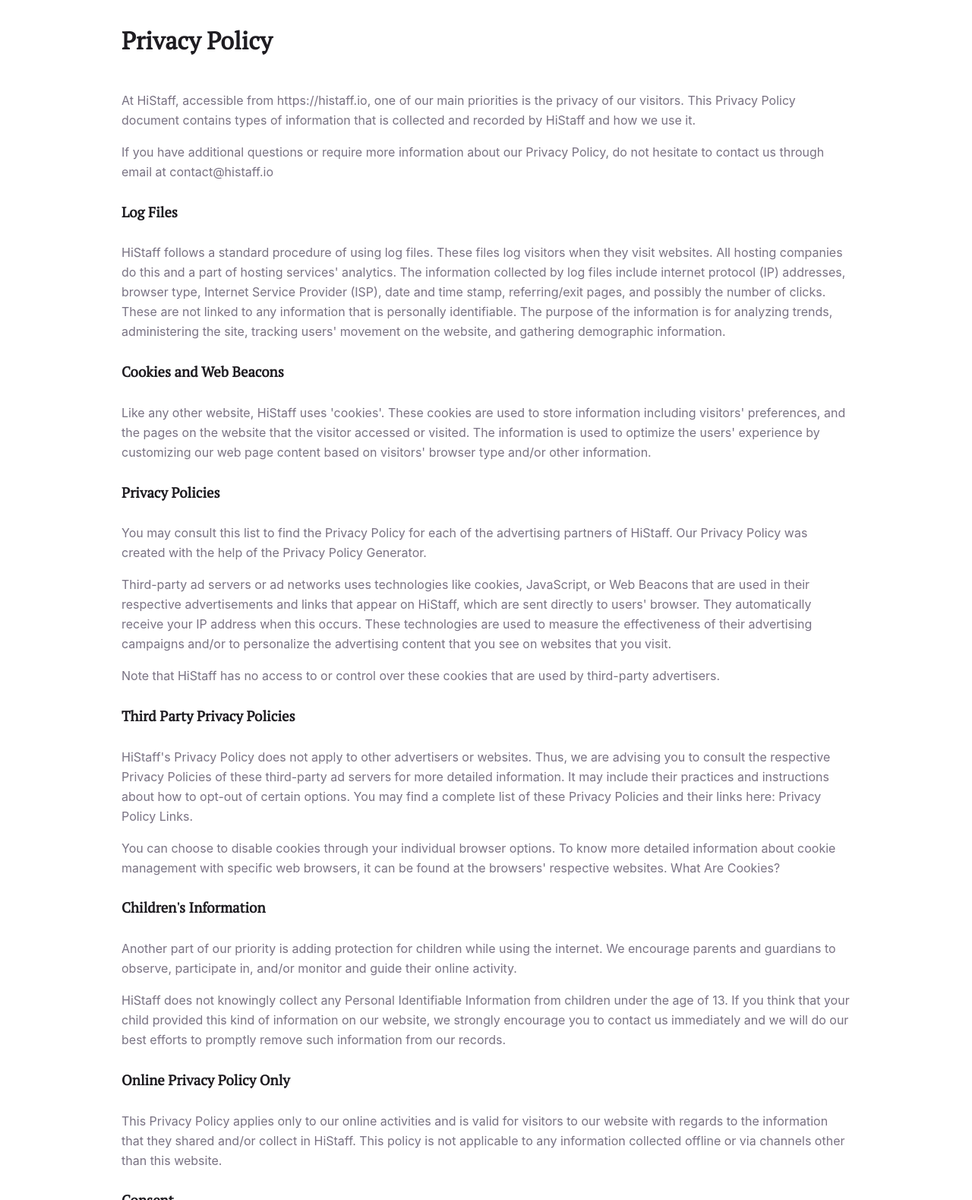
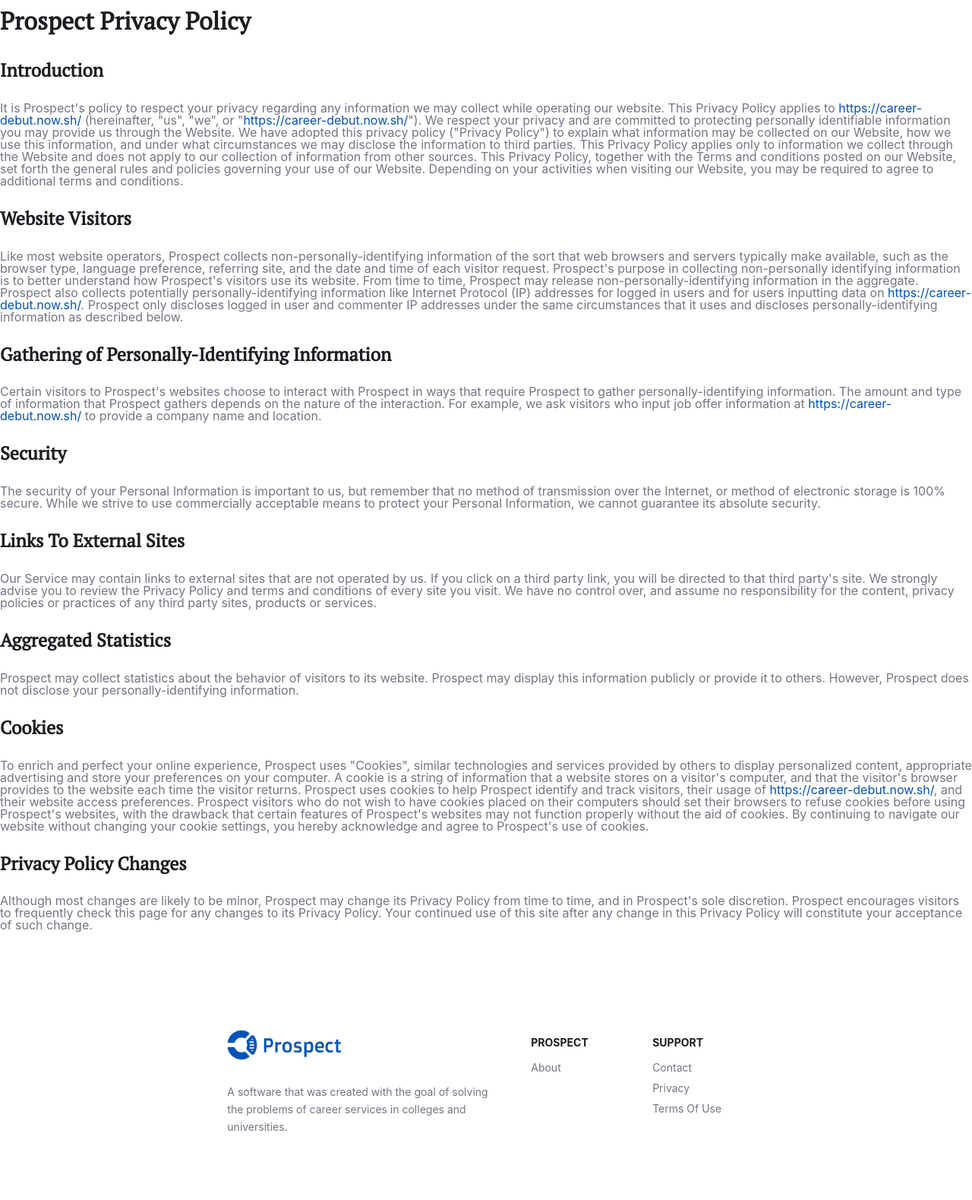
Before and after one commit to Career-Launchpad/landing, a Gatsby site: page /privacy in a window 1280 px wide. Shown: the part 140-1719 px from the top of the page at 76% size. Built offline with nearby package versions, Linux system fonts and the light colour scheme; Gatsby itself is replaced by a stand-in of ours.

Commit message:
Add markdown plugin to gatsby

```diff
--- a/gatsby-config.js
+++ b/gatsby-config.js
@@ -13,6 +13,14 @@
         path: `${__dirname}/static/images`,
       },
     },
+    {
+      resolve: `gatsby-source-filesystem`,
+      options: {
+        name: `pages-md`,
+        path: `${__dirname}/src/pages-md`,
+      },
+    },
+    `gatsby-transformer-remark`,
     `gatsby-transformer-sharp`,
     `gatsby-plugin-sharp`,
     {
--- a/gatsby-node.js
+++ b/gatsby-node.js
@@ -1,7 +1,49 @@
-/**
- * Implement Gatsby's Node APIs in this file.
- *
- * See: https://www.gatsbyjs.org/docs/node-apis/
- */
+const path = require(`path`)
+const { createFilePath } = require(`gatsby-source-filesystem`)
 
-// You can delete this file if you're not using it
+exports.onCreateNode = ({ node, getNode, actions }) => {
+  const { createNodeField } = actions
+  if (node.internal.type === `MarkdownRemark`) {
+    const slug = createFilePath({ node, getNode, basePath: `pages` })
+    createNodeField({
+      node,
+      name: `slug`,
+      value: slug,
+    })
+  }
+}
+
+exports.createPages = async ({ actions, graphql, reporter }) => {
+  const { createPage } = actions
+
+  const mdTemplate = path.resolve(`src/templates/mdTemplate.js`)
+
+  const result = await graphql(`
+    query MarkdownQuery {
+      allMarkdownRemark {
+        edges {
+          node {
+            id
+            fields {
+              slug
+            }
+          }
+        }
+      }
+    }
+  `)
+
+  // Handle errors
+  if (result.errors) {
+    reporter.panicOnBuild(`Error while running GraphQL query.`)
+    return
+  }
+
+  result.data.allMarkdownRemark.edges.forEach(({ node }) => {
+    createPage({
+      path: node.fields.slug,
+      component: mdTemplate,
+      context: {}, // additional data can be passed via context
+    })
+  })
+}
--- a/package.json
+++ b/package.json
@@ -14,7 +14,8 @@
     "gatsby-plugin-sass": "^2.0.11",
     "gatsby-plugin-sharp": "^2.1.2",
     "gatsby-plugin-web-font-loader": "^1.0.4",
-    "gatsby-source-filesystem": "^2.0.37",
+    "gatsby-source-filesystem": "^2.1.46",
+    "gatsby-transformer-remark": "^2.6.48",
     "gatsby-transformer-sharp": "^2.1.20",
     "node-sass": "^4.13.1",
     "prop-types": "^15.7.2",
--- a/src/components/layout.js
+++ b/src/components/layout.js
@@ -12,10 +12,6 @@
 import Header from "./header"
 import "../../static/styles/main.scss"
 import logo from "../../static/images/logo.png"
-import iconTwitter from "../../static/images/icon-twitter.svg"
-import iconLinkedin from "../../static/images/icon-linkedin.svg"
-import iconGitHub from "../../static/images/icon-github.svg"
-import iconInstagram from "../../static/images/icon-instagram.svg"
 
 const Layout = ({ children }) => (
   <StaticQuery
--- /dev/null
+++ b/src/pages-md/privacy.md
@@ -0,0 +1,38 @@
+# Prospect Privacy Policy
+
+## Introduction
+
+It is Prospect's policy to respect your privacy regarding any information we may collect while operating our website. This Privacy Policy applies to https://career-debut.now.sh/ (hereinafter, "us", "we", or "https://career-debut.now.sh/"). We respect your privacy and are committed to protecting personally identifiable information you may provide us through the Website. We have adopted this privacy policy ("Privacy Policy") to explain what information may be collected on our Website, how we use this information, and under what circumstances we may disclose the information to third parties. This Privacy Policy applies only to information we collect through the Website and does not apply to our collection of information from other sources.
+This Privacy Policy, together with the Terms and conditions posted on our Website, set forth the general rules and policies governing your use of our Website. Depending on your activities when visiting our Website, you may be required to agree to additional terms and conditions.
+
+## Website Visitors
+
+Like most website operators, Prospect collects non-personally-identifying information of the sort that web browsers and servers typically make available, such as the browser type, language preference, referring site, and the date and time of each visitor request. Prospect's purpose in collecting non-personally identifying information is to better understand how Prospect's visitors use its website. From time to time, Prospect may release non-personally-identifying information in the aggregate.
+Prospect also collects potentially personally-identifying information like Internet Protocol (IP) addresses for logged in users and for users inputting data on https://career-debut.now.sh/. Prospect only discloses logged in user and commenter IP addresses under the same circumstances that it uses and discloses personally-identifying information as described below.
+
+## Gathering of Personally-Identifying Information
+
+Certain visitors to Prospect's websites choose to interact with Prospect in ways that require Prospect to gather personally-identifying information. The amount and type of information that Prospect gathers depends on the nature of the interaction. For example, we ask visitors who input job offer information at https://career-debut.now.sh/ to provide a company name and location.
+
+## Security
+
+The security of your Personal Information is important to us, but remember that no method of transmission over the Internet, or method of electronic storage is 100% secure. While we strive to use commercially acceptable means to protect your Personal Information, we cannot guarantee its absolute security.
+
+## Links To External Sites
+
+Our Service may contain links to external sites that are not operated by us. If you click on a third party link, you will be directed to that third party's site. We strongly advise you to review the Privacy Policy and terms and conditions of every site you visit.
+We have no control over, and assume no responsibility for the content, privacy policies or practices of any third party sites, products or services.
+
+## Aggregated Statistics
+
+Prospect may collect statistics about the behavior of visitors to its website. Prospect may display this information publicly or provide it to others. However, Prospect does not disclose your personally-identifying information.
+
+## Cookies
+
+To enrich and perfect your online experience, Prospect uses "Cookies", similar technologies and services provided by others to display personalized content, appropriate advertising and store your preferences on your computer.
+A cookie is a string of information that a website stores on a visitor's computer, and that the visitor's browser provides to the website each time the visitor returns. Prospect uses cookies to help Prospect identify and track visitors, their usage of https://career-debut.now.sh/, and their website access preferences. Prospect visitors who do not wish to have cookies placed on their computers should set their browsers to refuse cookies before using Prospect's websites, with the drawback that certain features of Prospect's websites may not function properly without the aid of cookies.
+By continuing to navigate our website without changing your cookie settings, you hereby acknowledge and agree to Prospect's use of cookies.
+
+## Privacy Policy Changes
+
+Although most changes are likely to be minor, Prospect may change its Privacy Policy from time to time, and in Prospect's sole discretion. Prospect encourages visitors to frequently check this page for any changes to its Privacy Policy. Your continued use of this site after any change in this Privacy Policy will constitute your acceptance of such change.
--- a/src/pages/privacy.js
+++ /dev/null
@@ -1,47 +0,0 @@
-import React from "react"
-
-import Layout from "../components/layout"
-import SEO from "../components/seo"
-
-const PrivacyPage = () => (
-    <Layout>
-        <SEO title="Privacy Policy"/>
-        <div className="container">
-            <div className="content">
-                <div className="title">
-                    <h1>Privacy Policy</h1>
-                </div>
-
-                <p>At HiStaff, accessible from https://histaff.io, one of our main priorities is the privacy of our visitors. This Privacy Policy document contains types of information that is collected and recorded by HiStaff and how we use it.</p>
-                <p>If you have additional questions or require more information about our Privacy Policy, do not hesitate to contact us through email at contact@histaff.io</p>
-
-                <h3>Log Files</h3>
-                <p>HiStaff follows a standard procedure of using log files. These files log visitors when they visit websites. All hosting companies do this and a part of hosting services' analytics. The information collected by log files include internet protocol (IP) addresses, browser type, Internet Service Provider (ISP), date and time stamp, referring/exit pages, and possibly the number of clicks. These are not linked to any information that is personally identifiable. The purpose of the information is for analyzing trends, administering the site, tracking users' movement on the website, and gathering demographic information.</p>
-
-                <h3>Cookies and Web Beacons</h3>
-                <p>Like any other website, HiStaff uses 'cookies'. These cookies are used to store information including visitors' preferences, and the pages on the website that the visitor accessed or visited. The information is used to optimize the users' experience by customizing our web page content based on visitors' browser type and/or other information.</p>
-
-                <h3>Privacy Policies</h3>
-                <p>You may consult this list to find the Privacy Policy for each of the advertising partners of HiStaff. Our Privacy Policy was created with the help of the Privacy Policy Generator.</p>
-                <p>Third-party ad servers or ad networks uses technologies like cookies, JavaScript, or Web Beacons that are used in their respective advertisements and links that appear on HiStaff, which are sent directly to users' browser. They automatically receive your IP address when this occurs. These technologies are used to measure the effectiveness of their advertising campaigns and/or to personalize the advertising content that you see on websites that you visit.</p>
-                <p>Note that HiStaff has no access to or control over these cookies that are used by third-party advertisers.</p>
-
-                <h3>Third Party Privacy Policies</h3>
-                <p>HiStaff's Privacy Policy does not apply to other advertisers or websites. Thus, we are advising you to consult the respective Privacy Policies of these third-party ad servers for more detailed information. It may include their practices and instructions about how to opt-out of certain options. You may find a complete list of these Privacy Policies and their links here: Privacy Policy Links.</p>
-                <p>You can choose to disable cookies through your individual browser options. To know more detailed information about cookie management with specific web browsers, it can be found at the browsers' respective websites. What Are Cookies?</p>
-
-                <h3>Children's Information</h3>
-                <p>Another part of our priority is adding protection for children while using the internet. We encourage parents and guardians to observe, participate in, and/or monitor and guide their online activity.</p>
-                <p>HiStaff does not knowingly collect any Personal Identifiable Information from children under the age of 13. If you think that your child provided this kind of information on our website, we strongly encourage you to contact us immediately and we will do our best efforts to promptly remove such information from our records.</p>
-
-                <h3>Online Privacy Policy Only</h3>
-                <p>This Privacy Policy applies only to our online activities and is valid for visitors to our website with regards to the information that they shared and/or collect in HiStaff. This policy is not applicable to any information collected offline or via channels other than this website.</p>
-
-                <h3>Consent</h3>
-                <p>By using our website, you hereby consent to our Privacy Policy and agree to its Terms and Conditions.</p>
-            </div>
-        </div>
-    </Layout>
-)
-
-export default PrivacyPage
--- /dev/null
+++ b/src/templates/mdTemplate.js
@@ -0,0 +1,27 @@
+import React from "react"
+import { graphql } from "gatsby"
+import Layout from "../components/layout"
+import styles from "./mdTemplate.module.css"
+
+export default function Template({ data }) {
+  const { markdownRemark } = data // data.markdownRemark holds your post data
+  const { html } = markdownRemark
+  return (
+    <Layout>
+      <div
+        className={styles.mdContent}
+        dangerouslySetInnerHTML={{ __html: html }}
+      />
+    </Layout>
+  )
+}
+export const pageQuery = graphql`
+  query($path: String!) {
+    markdownRemark(fields: { slug: { eq: $path } }) {
+      html
+      fields {
+        slug
+      }
+    }
+  }
+`
--- /dev/null
+++ b/src/templates/mdTemplate.module.css
@@ -0,0 +1,4 @@
+.md-content {
+  margin: auto;
+  max-width: 900px;
+}
```
Also changed, not shown: 1 other file.
